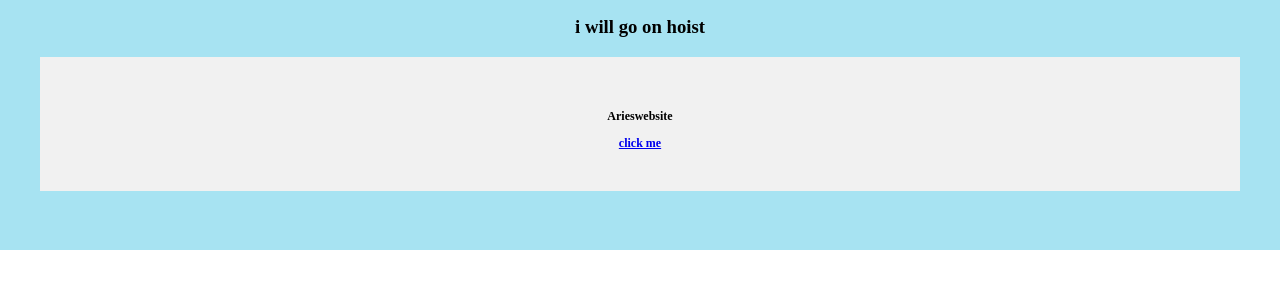
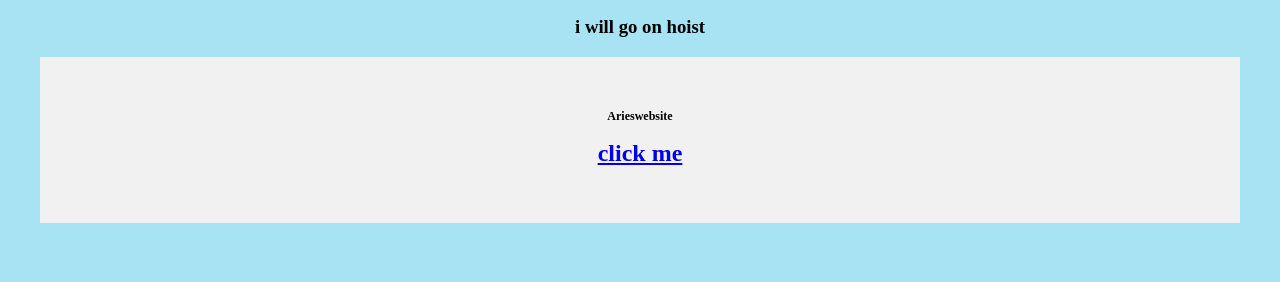
Before and after one commit to Aries0618/testing1, a plain HTML site: page index.html in a window 1280 px wide. Shown: the part 617-899 px from the top of the page. Before the commit the page ends 867 px from the top, so only its background shows below. Drawn offline with Linux system fonts and the light colour scheme.

Commit message:
Update index.html

```diff
--- a/index.html
+++ b/index.html
@@ -41,8 +41,8 @@
    font-size :12px;
    ">
                                             <p>Arieswebsite</p>
-                                            <a href="https://aries0618.github.io/testing1/Arieswebsite.HTML">click
-                                                me<a />
+                                            <a href="https://aries0618.github.io/testing1/Arieswebsite.HTML"><h1>click
+                                                 me</h1><a />
 
 </body>
 
```
